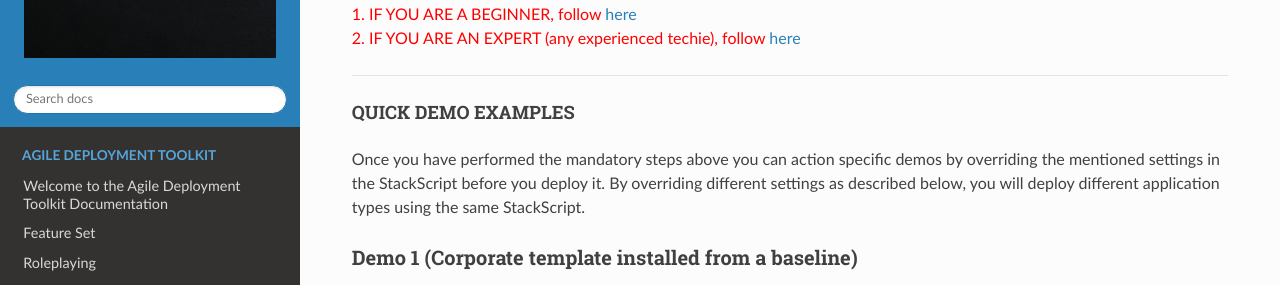
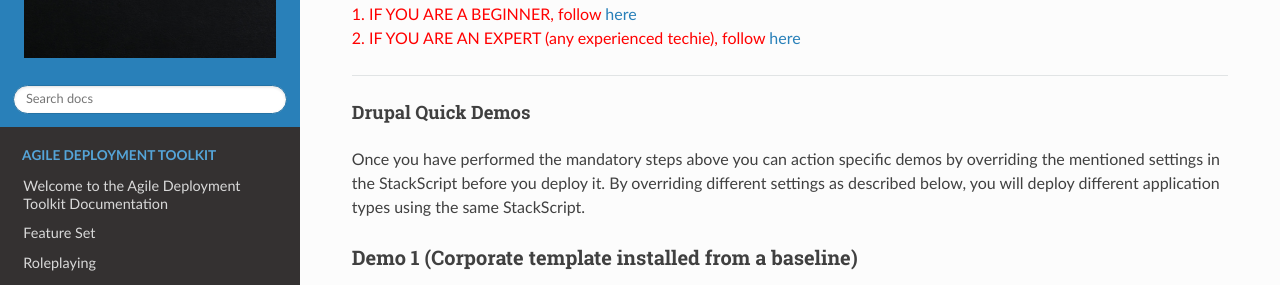
Before and after one commit to wintersys-dev/adt-documentation, an MkDocs documentation site: the page built from docs/Agile Deployment Toolkit/Demos/DrupalDemos.md, in a window 1280 px wide and 900 px high. Shown: the part 216-501 px from the top of the window. Built offline with MkDocs 1.6.1, drawn with Linux system fonts in a browser that asks for light colours; nearby versions of some CDN libraries.

Commit message:
Update DrupalDemos.md

```diff
--- a/docs/Agile Deployment Toolkit/Demos/DrupalDemos.md
+++ b/docs/Agile Deployment Toolkit/Demos/DrupalDemos.md
@@ -7,7 +7,7 @@ Perform step 1 or 2 below according to your experience and apply the overrides t
 
 -------------------------
 
-#### QUICK DEMO EXAMPLES
+#### Drupal Quick Demos
 
 Once you have performed the mandatory steps above you can action specific demos by overriding the mentioned settings in the StackScript before you deploy it. By overriding different settings as described below, you will deploy different application types using the same StackScript.
 
```
